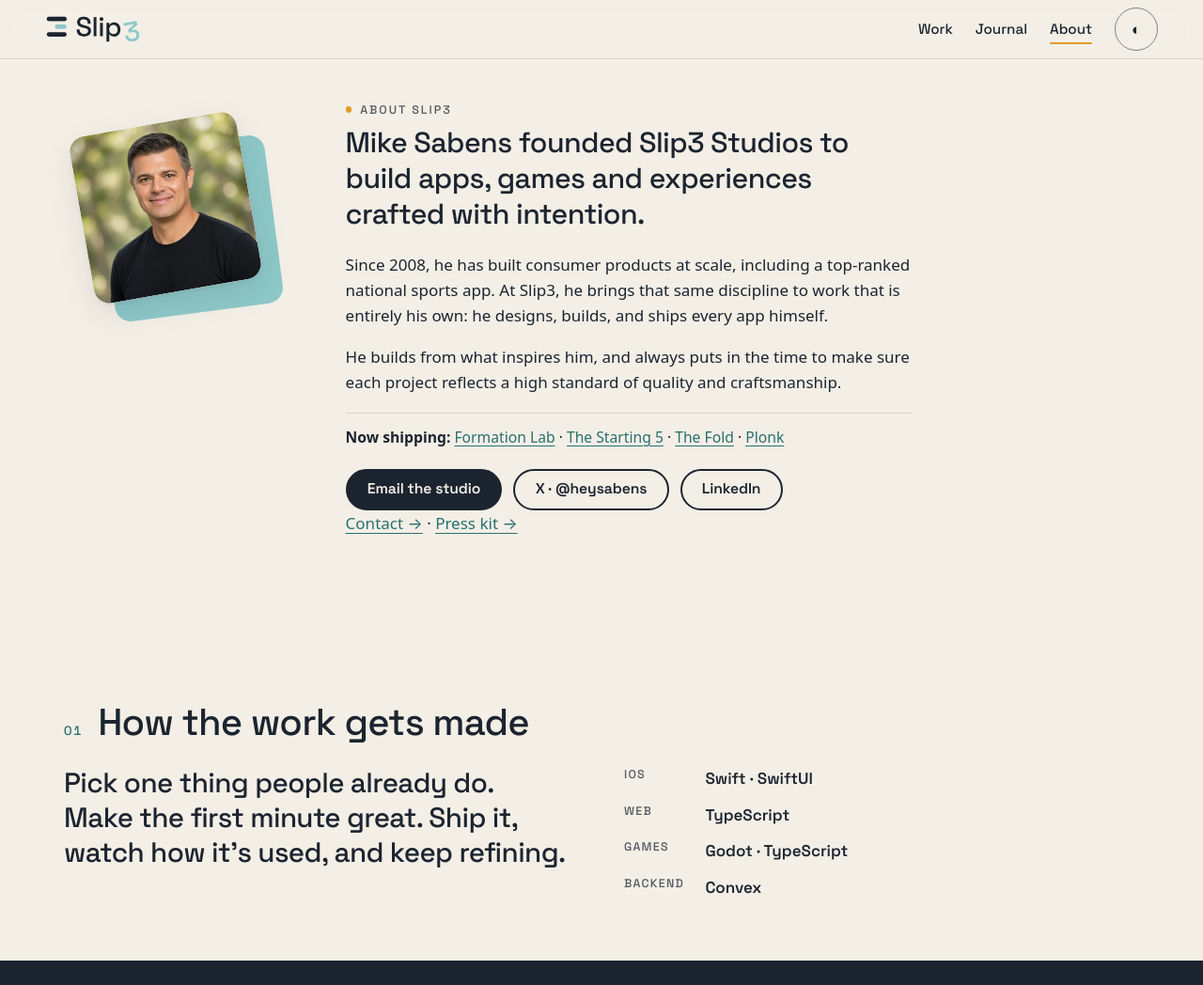
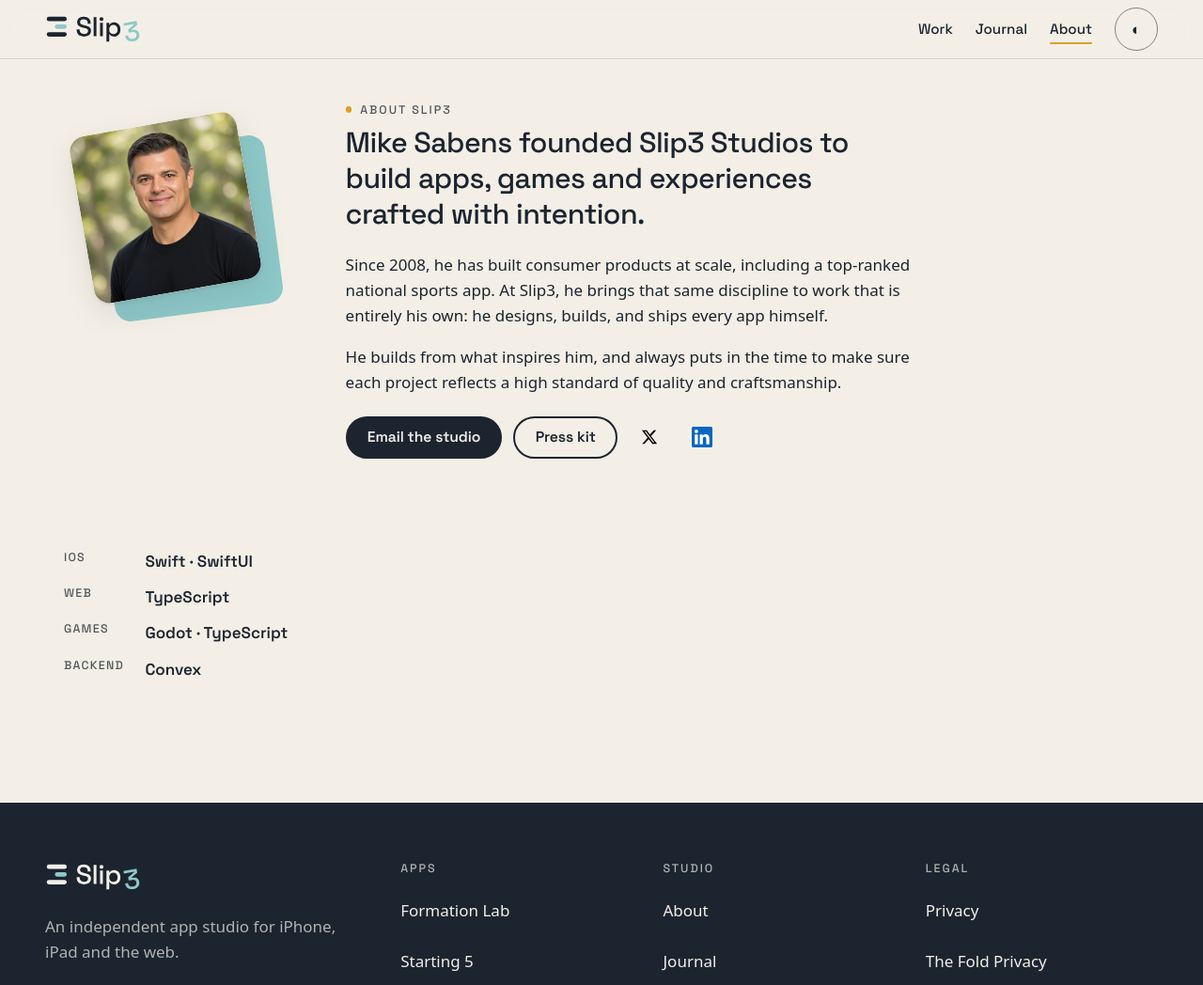
Before and after one commit to sabensm/slip3-site, a plain HTML site: page public/about/index.html in a window 1280 px wide. Shown: the top 1048 px of the page at 94% size. Drawn offline with Linux system fonts and the light colour scheme.

Commit message:
Simplify the about page actions and stack.
Drop the shipping line, the contact link, and the approach copy. Email goes to support@slip3studios.com, press kit is a button, and X and LinkedIn use their official marks. The bio paragraphs and the footer contact link stay as they were.

```diff
--- a/public/about/index.html
+++ b/public/about/index.html
@@ -66,32 +66,23 @@
     <div class="about-story">
       <p>Since 2008, he has built consumer products at scale, including a top-ranked national sports app. At Slip3, he brings that same discipline to work that is entirely his own: he designs, builds, and ships every app himself.</p>
       <p>He builds from what inspires him, and always puts in the time to make sure each project reflects a high standard of quality and craftsmanship.</p>
-      <div class="about-now">
-        <p><span class="about-label">Now shipping:</span> <span class="about-ship"><a href="/formation-lab/">Formation Lab</a> ·</span> <span class="about-ship"><a href="/starting-5/">The Starting 5</a> ·</span> <span class="about-ship"><a href="/the-fold/">The Fold</a> ·</span> <span class="about-ship"><a href="/plonk/">Plonk</a></span></p>
+      <div class="hero-cta">
+        <a class="btn" href="mailto:support@slip3studios.com">Email the studio</a>
+        <a class="btn ghost" href="/press/">Press kit</a>
+        <a class="mark-btn x" href="https://x.com/heysabens" rel="noopener"><svg viewBox="0 0 24 24" width="18" height="18" aria-hidden="true" focusable="false"><path fill="currentColor" d="M18.244 2.25h3.308l-7.227 8.26 8.502 11.24H16.17l-5.214-6.817L4.99 21.75H1.68l7.73-8.835L1.254 2.25H8.08l4.713 6.231zm-1.161 17.52h1.833L7.084 4.126H5.117z"/></svg><span class="visually-hidden">@heysabens on X</span></a>
+        <a class="mark-btn in" href="https://www.linkedin.com/in/michael-sabens-004a781/" rel="noopener"><svg viewBox="0 0 24 24" width="22" height="22" aria-hidden="true" focusable="false"><path fill="#0A66C2" d="M22.225 0H1.771C.792 0 0 .774 0 1.729v20.542C0 23.227.792 24 1.771 24h20.451C23.2 24 24 23.227 24 22.271V1.729C24 .774 23.2 0 22.222 0h.003z"/><path fill="#fff" d="M5.337 7.433a2.062 2.062 0 0 1-2.063-2.065 2.064 2.064 0 1 1 2.063 2.065zm1.782 13.019H3.555V9h3.564v11.452zM20.447 20.452h-3.554v-5.569c0-1.328-.027-3.037-1.852-3.037-1.853 0-2.136 1.445-2.136 2.939v5.667H9.351V9h3.414v1.561h.046c.477-.9 1.637-1.85 3.37-1.85 3.601 0 4.267 2.37 4.267 5.455v6.286z"/></svg><span class="visually-hidden">Mike Sabens on LinkedIn</span></a>
       </div>
-      <div class="hero-cta">
-        <a class="btn" href="mailto:slip3studios@gmail.com">Email the studio</a>
-        <a class="btn ghost" href="https://x.com/heysabens" rel="noopener">X · @heysabens</a>
-        <a class="btn ghost" href="https://www.linkedin.com/in/michael-sabens-004a781/" rel="noopener">LinkedIn</a>
-      </div>
-      <p class="about-more"><a href="/contact/">Contact →</a> · <a href="/press/">Press kit →</a></p>
     </div>
   </div>
 </section>
 
-<section class="sec" aria-labelledby="approach-title">
-  <h2 id="approach-title" class="section-title"><span>01</span> How the work gets made</h2>
-  <div class="built">
-    <div class="brief-solo">
-      <p class="lead">Pick one thing people already do. Make the first minute great. Ship it, watch how it’s used, and keep refining.</p>
-    </div>
-    <dl class="stack-list">
+<section class="about-stack" aria-label="Tools">
+  <dl class="stack-list">
       <dt>iOS</dt><dd>Swift · SwiftUI</dd>
       <dt>Web</dt><dd>TypeScript</dd>
       <dt>Games</dt><dd>Godot · TypeScript</dd>
       <dt>Backend</dt><dd>Convex</dd>
     </dl>
-  </div>
 </section>
 <div class="sec-end"></div>
 </main>
--- a/public/studio.css
+++ b/public/studio.css
@@ -91,7 +91,10 @@
     --shadow-1:0 1px 2px rgba(0,0,0,.3); --shadow-2:0 12px 32px rgba(0,0,0,.35);
     color-scheme:dark;
   }
+  :root:not([data-theme=light]) .mark-btn.x{color:#fff}
 }
+:root[data-theme=dark] .mark-btn.x{color:#fff}
+:root[data-theme=light] .mark-btn.x{color:#000}
 :root[data-theme=dark]{
   --bg:var(--navy); --surface:var(--navy-800); --ink:var(--cream); --muted:#b2b2af; --line:#3a4350; --line-strong:#737a87;
   --accent:var(--sea-glass); --accent-strong:var(--sea-glass); --accent-text:var(--sea-glass); --marker:var(--amber);
@@ -367,11 +370,11 @@ main>.next-case:last-child{margin-bottom:var(--s-6)}
 .about h1{font-size:clamp(1.35rem,2.6vw,1.9rem);line-height:1.25;letter-spacing:-.02em;margin:0;text-wrap:balance}
 .about-story p{max-width:62ch;margin:0 0 1.05rem}
 .about-story .hero-cta{margin-top:1.4rem}
-.about-now{margin-top:1.15rem;padding-top:.85rem;border-top:var(--rule) solid var(--line);max-width:62ch}
-.about .about-now p{margin:0 0 .32rem;max-width:none;font-size:.98rem;line-height:1.45}
-.about-label{font-weight:var(--fw-strong)}
-.about-ship,.about-keep{white-space:nowrap}
-.about-more{margin-top:1.2rem}
+.about-keep{white-space:nowrap}
+.mark-btn{display:inline-flex;align-items:center;justify-content:center;min-width:44px;min-height:44px;color:#000;text-decoration:none}
+.mark-btn svg{display:block}
+.about-stack{max-width:var(--max);margin:0 auto;padding:var(--s-6) var(--gutter) var(--s-8)}
+.about-stack .stack-list{max-width:22rem}
 .slip-frame{grid-area:frame;position:relative;width:max-content;max-width:100%;margin:0;padding:0 54px 64px 8px}
 .slip-back{position:absolute;z-index:0;left:8px;top:0;width:180px;height:180px;border-radius:1.05rem;background:var(--sea-glass);transform:translate(36px,42px) rotate(-7.5deg);transform-origin:50% 50%}
 .slip-photo{position:relative;z-index:1;width:180px;height:180px;border-radius:1.05rem;overflow:hidden;background:var(--surface);transform:translate(10px,20px) rotate(var(--three-tilt));transform-origin:50% 50%;box-shadow:var(--shadow-2)}
```
